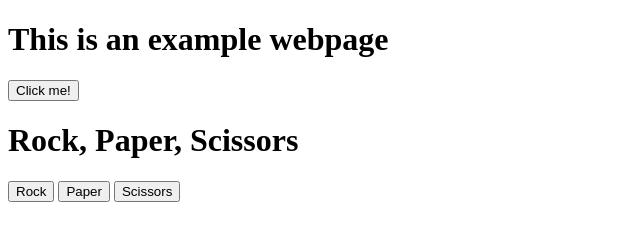
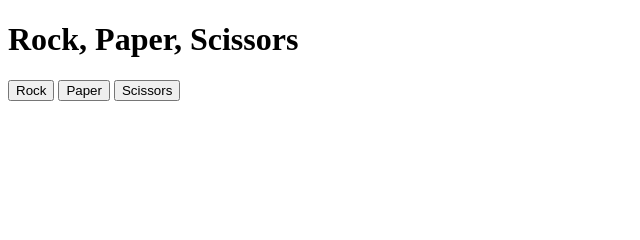
Before and after one commit to lucenas/odin-project, a plain HTML site: page foundations/index.html in a window 1280 px wide. Shown: the whole page, without its empty margins (0-640 px from the left). Drawn offline with Linux system fonts and the light colour scheme.

Commit message:
Remove old HTML

```diff
--- a/foundations/index.html
+++ b/foundations/index.html
@@ -8,9 +8,6 @@
     <script src="js/script.js" defer></script>
 </head>
 <body>
-    <h1>This is an example webpage</h1>
-    <button id="btn">Click me!</button>
-
     <h1>Rock, Paper, Scissors</h1>
     <div id="rps-game">
         <button id="rock">Rock</button>
```
